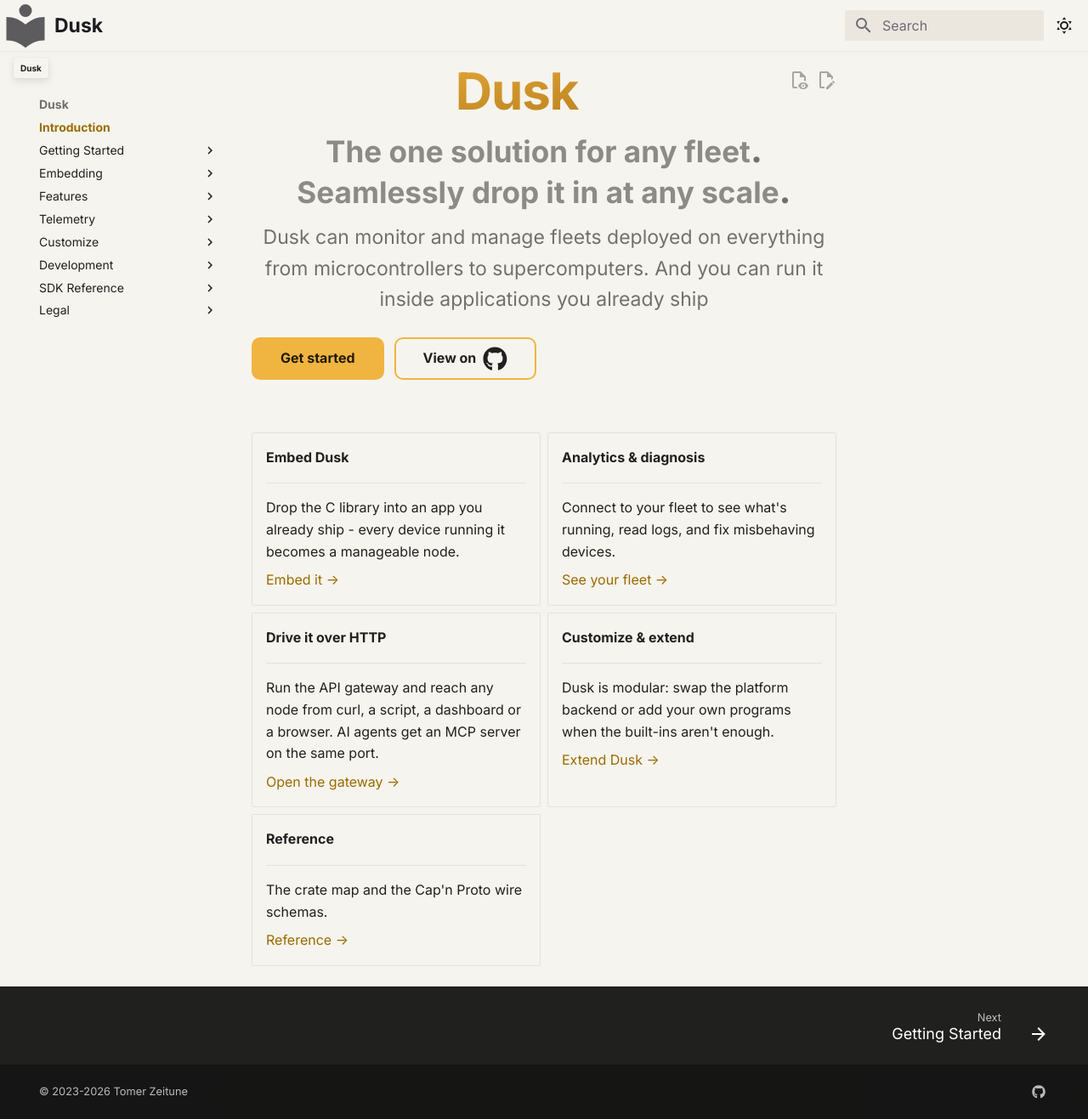
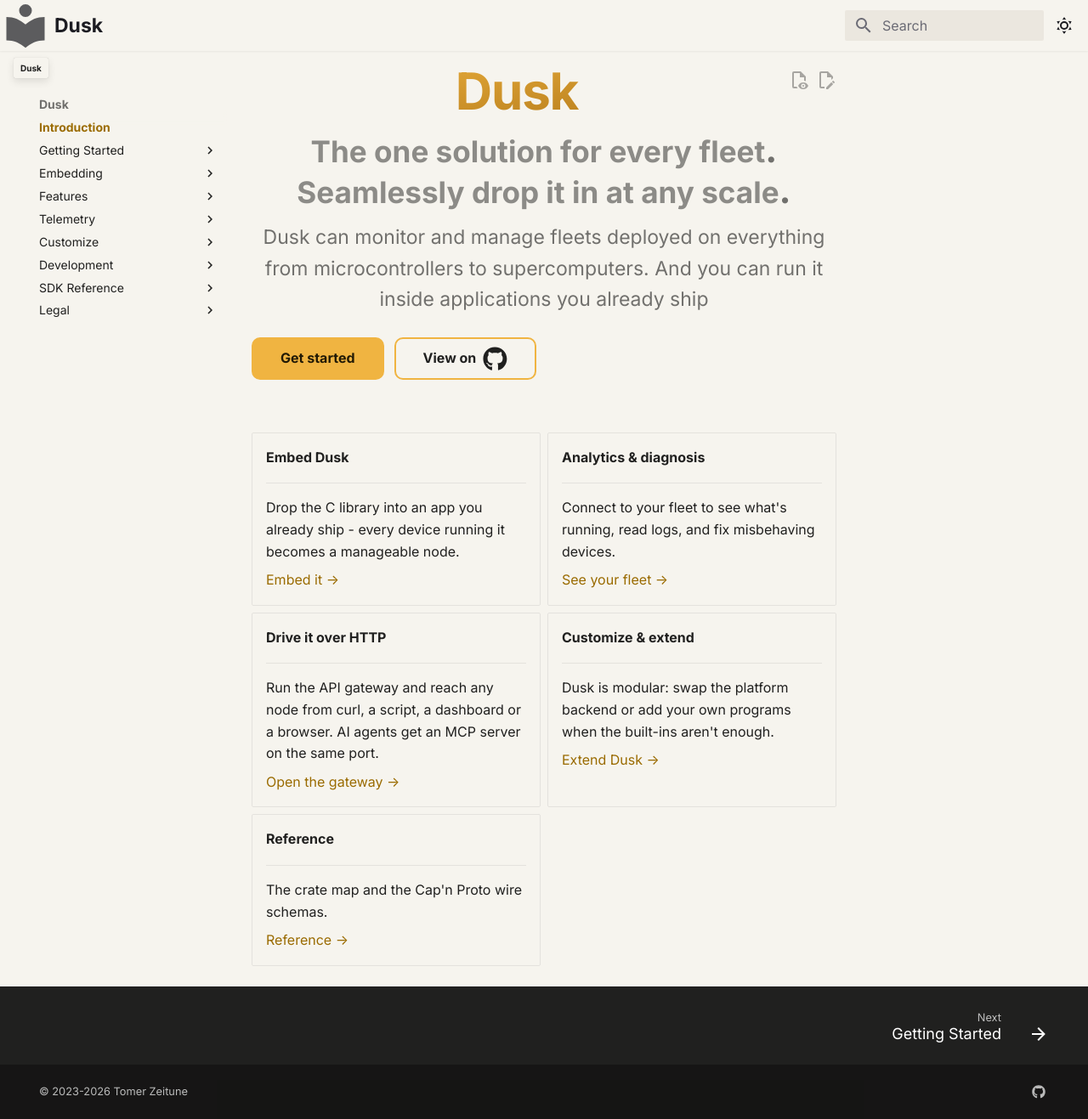
Before and after one commit to tomerze/dusk, an MkDocs documentation site: the page built from docs/docs/index.md, in a window 1280 px wide and 1317 px high. Shown: the whole window at 85% size. Built offline with MkDocs 1.6.1 and Material for MkDocs 9.7.7, drawn with Linux system fonts in a browser that asks for light colours; comment, search, counter and statistics services are not loaded.

Commit message:
fix docs

```diff
--- a/docs/docs/index.md
+++ b/docs/docs/index.md
@@ -2,7 +2,7 @@
 
 <div style="text-align: center;">
 <h1 class="dusk-wordmark">Dusk</h1>
-<p class="tagline lead"><span class="emph">The one solution for any fleet<span class="punct">.</span></span>
+<p class="tagline lead"><span class="emph">The one solution for every fleet<span class="punct">.</span></span>
 <span class="emph">Seamlessly drop it in at any scale<span class="punct">.</span></span></p>
 <p class="tagline">Dusk can monitor and manage fleets deployed on everything from microcontrollers to supercomputers.
 
```
